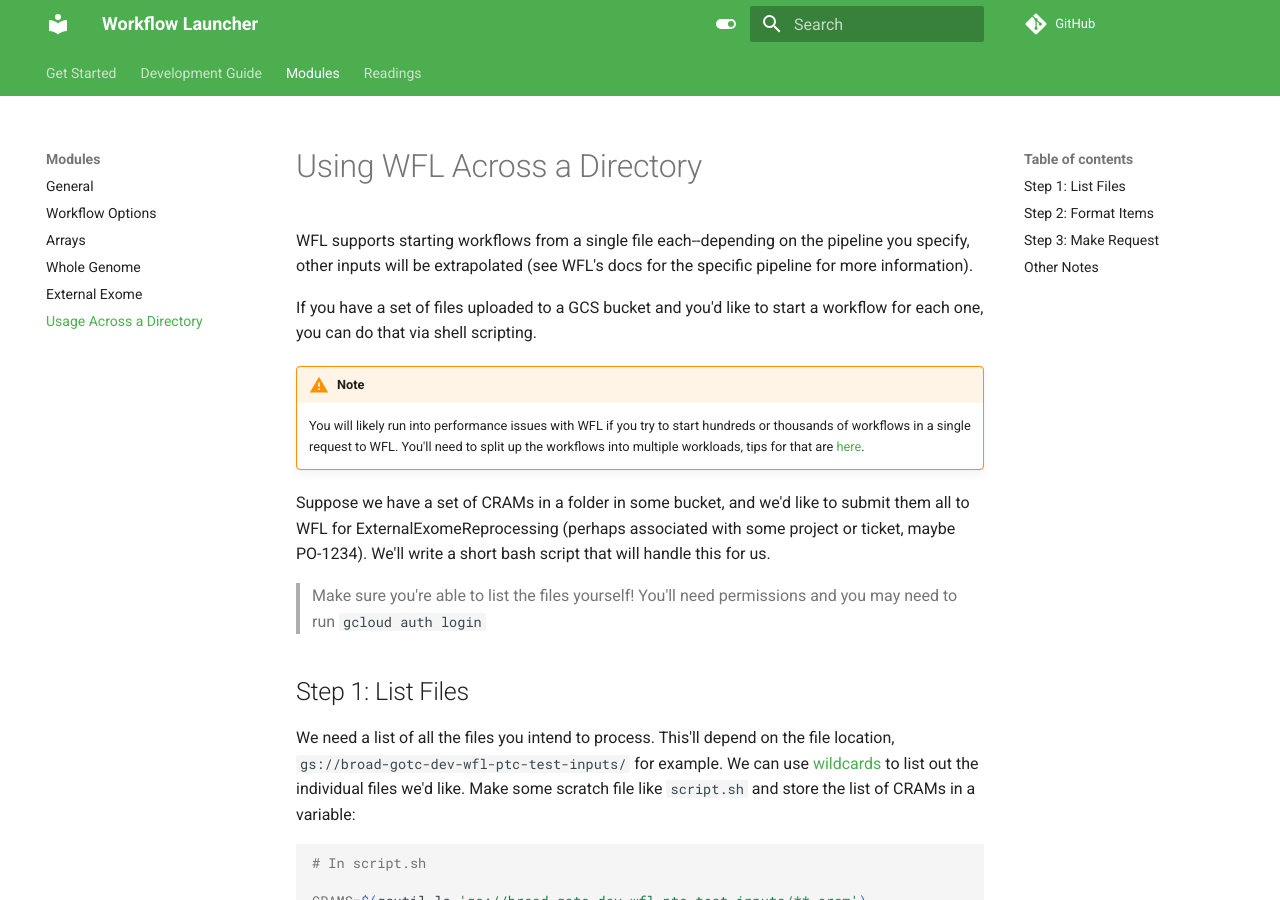
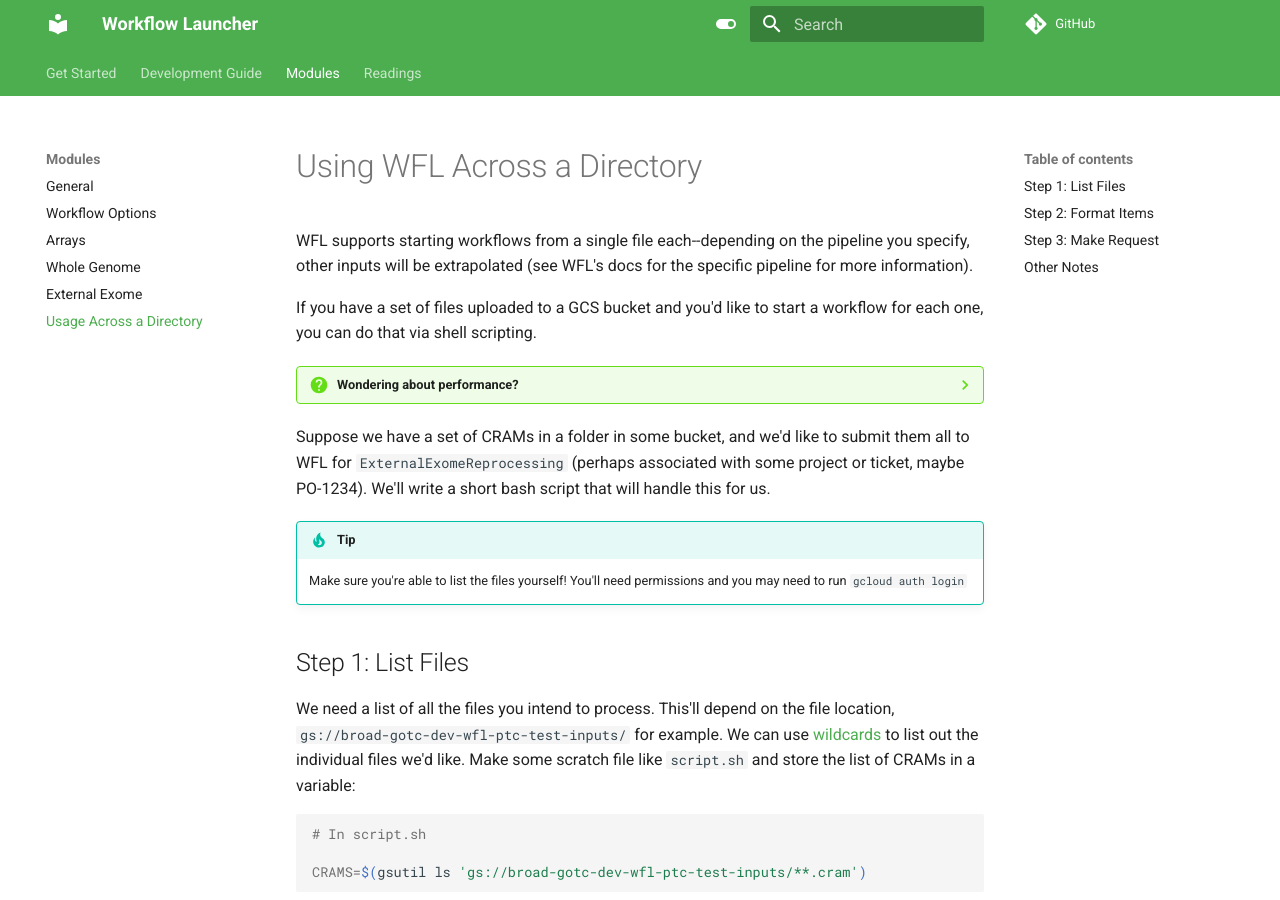
Before and after one commit to broadinstitute/wfl, an MkDocs documentation site: the page built from docs/md/directory-usage.md, in a window 1280 px wide and 900 px high. Built offline with MkDocs 1.6.1 and Material for MkDocs 9.7.7, drawn with Linux system fonts in a browser that asks for light colours; comment, search, counter and statistics services are not loaded.

Commit message:
Update the note at the top.

```diff
--- a/docs/md/directory-usage.md
+++ b/docs/md/directory-usage.md
@@ -7,19 +7,19 @@
 If you have a set of files uploaded to a GCS bucket and you'd like to start
 a workflow for each one, you can do that via shell scripting.
 
-!!! warning "Note"
-    You will likely run into performance issues with WFL if you try to start
-    hundreds or thousands of workflows in a single request to WFL. You'll need
-    to split up the workflows into multiple workloads, tips for that are
-    [here](#other-notes).
+??? question "Wondering about performance?"
+    WFL has been updated to use Cromwell's `/api/workflows/{version}/batch`
+    endpoint to submit your samples in a batch, so you don't have to worry
+    about submitting too many samples in a single workload will break WFL.
 
 Suppose we have a set of CRAMs in a folder in some bucket, and we'd like to
-submit them all to WFL for ExternalExomeReprocessing (perhaps associated with
+submit them all to WFL for `ExternalExomeReprocessing` (perhaps associated with
 some project or ticket, maybe PO-1234). We'll write a short bash script that
 will handle this for us.
 
-> Make sure you're able to list the files yourself! You'll need permissions
-> and you may need to run `gcloud auth login`
+!!! tip
+    Make sure you're able to list the files yourself! You'll need permissions
+    and you may need to run `gcloud auth login`
 
 ## Step 1: List Files
 
```
